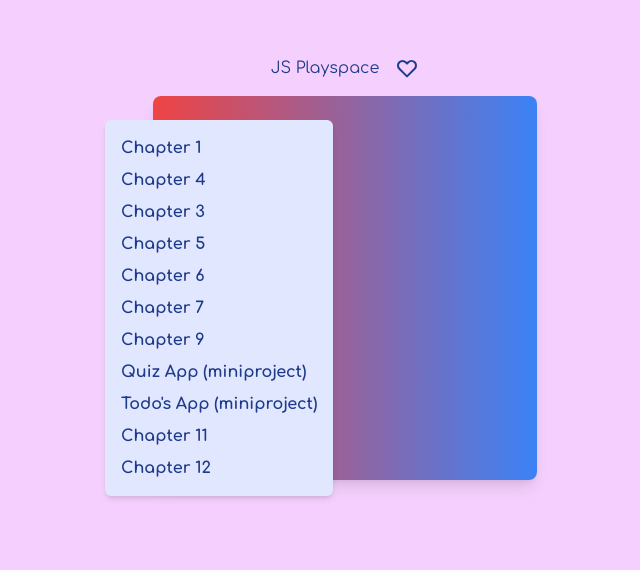
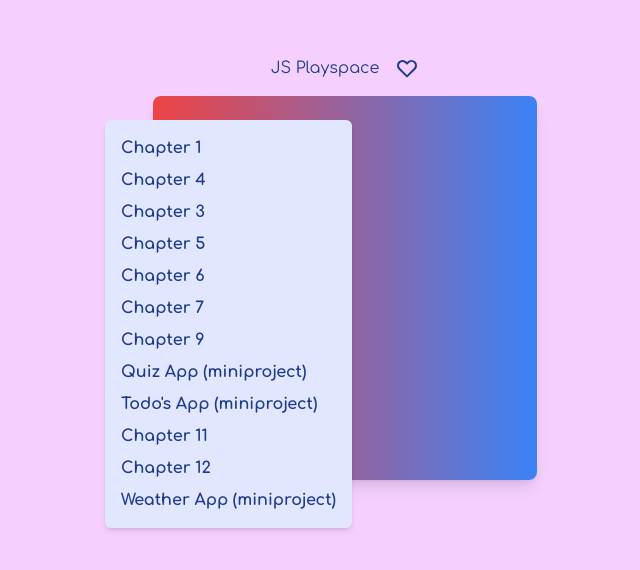
Before and after one commit to Eonizer/js_crs, a plain HTML site: page index.html in a window 1280 px wide. Shown: the part 140-710 px from the top of the page, without its empty margins (295-935 px from the left). Drawn offline with Linux system fonts and the light colour scheme.

Commit message:
added ch13 to index

```diff
--- a/index.html
+++ b/index.html
@@ -33,6 +33,7 @@
                         <li><a class="hover:text-red-300" href="todos_app/index.html"><h2>Todo's App (miniproject)</h2></a></li>
                         <li><a class="hover:text-red-300" href="chapter_11/index.html"><h2>Chapter 11</h2></a></li>
                         <li><a class="hover:text-red-300" href="chapter_12/index.html"><h2>Chapter 12</h2></a></li>
+                        <li><a class="hover:text-red-300" href="weather_app/index.html"><h2>Weather App (miniproject)</h2></a></li>
                     </ul>
                 </div>
             </div>
```
